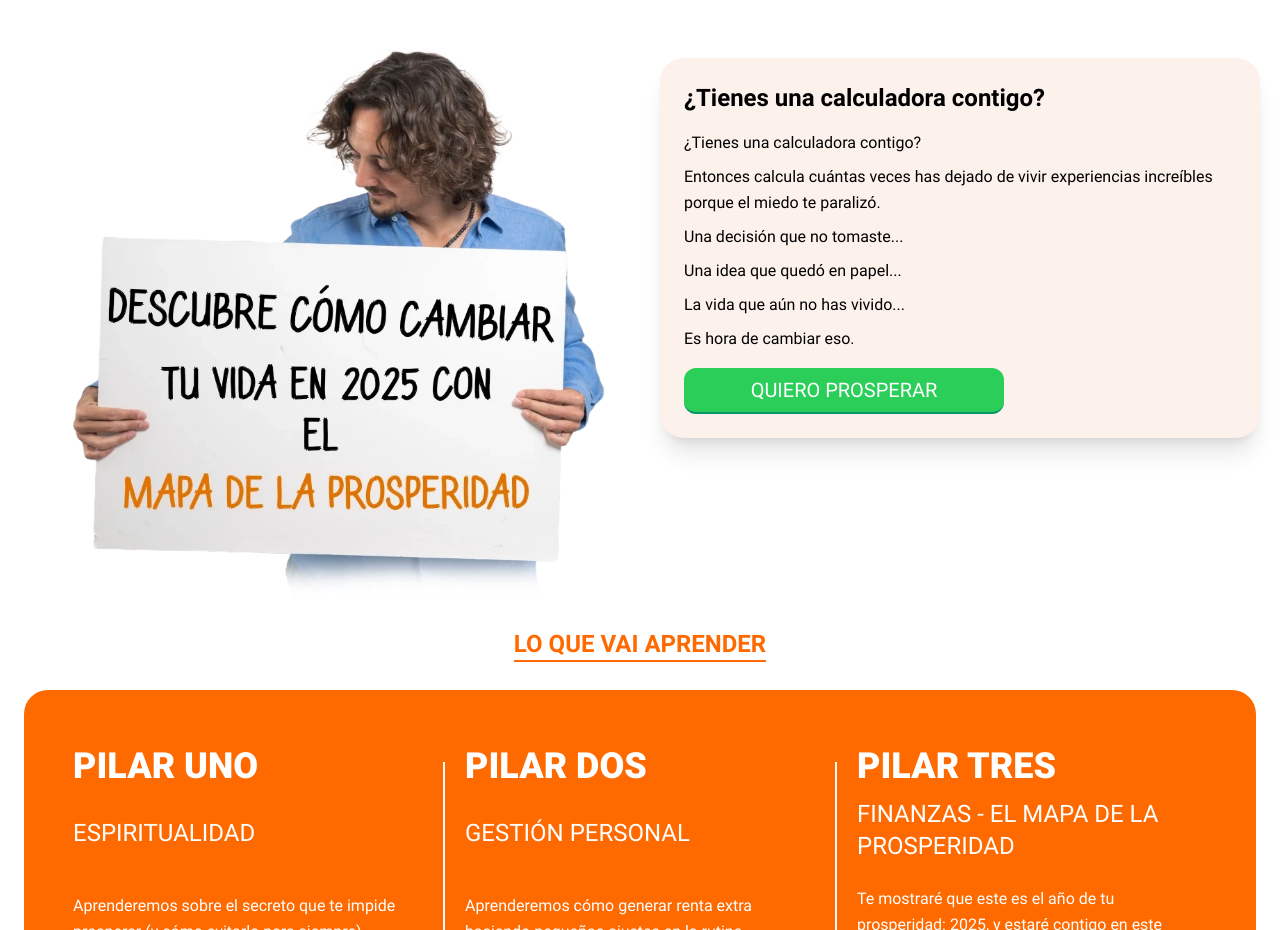
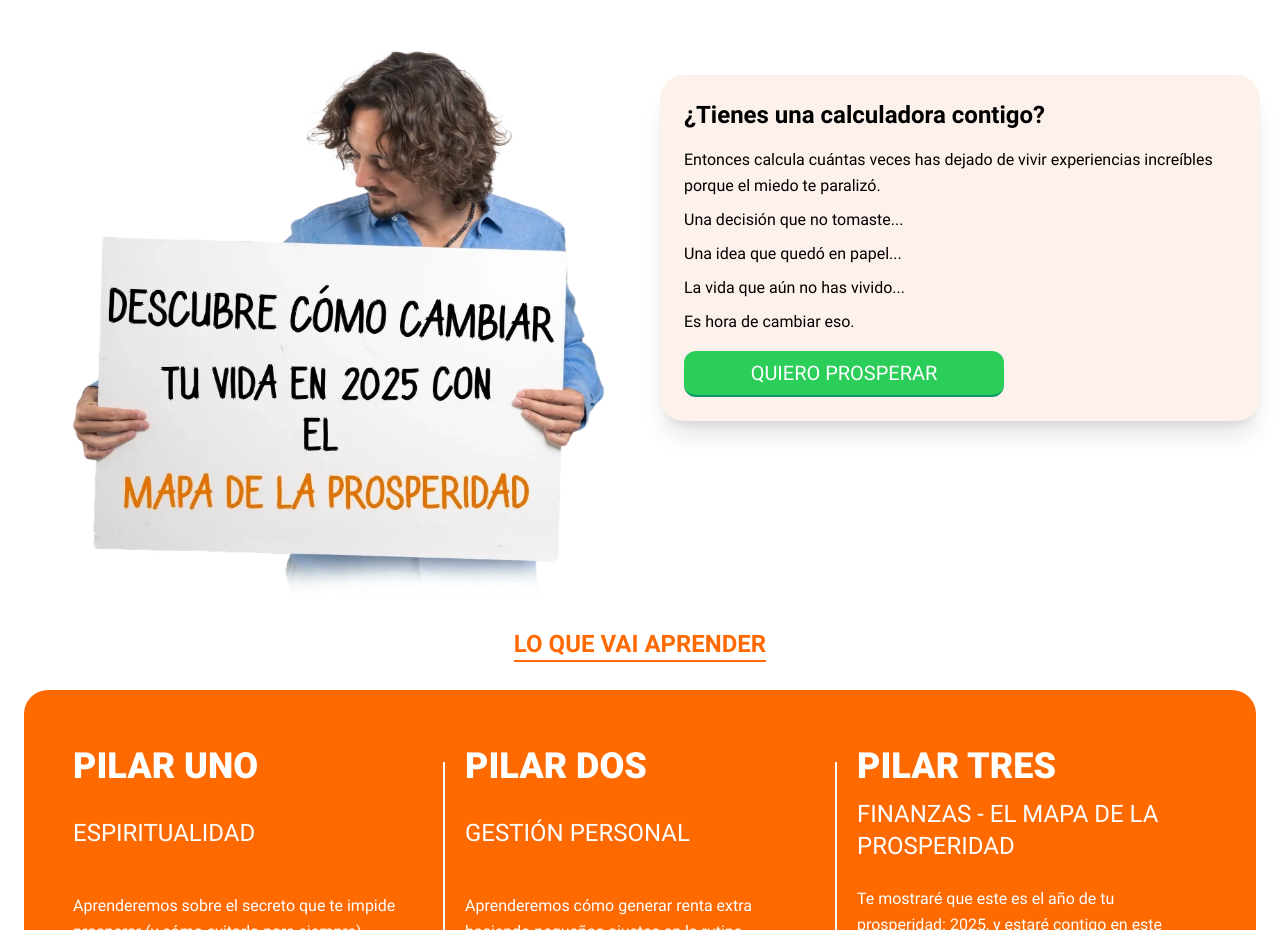
Before and after one commit to zabuzadev/LZTO-FEDE-FEV, a website: page registro-v2/index.html in a window 1280 px wide. Shown: the part 920-1850 px from the top of the page. Drawn offline with Linux system fonts and the light colour scheme.

Commit message:
eu acho que não comitei

```diff
--- a/registro-v2/index.html
+++ b/registro-v2/index.html
@@ -105,9 +105,6 @@
                 </h1>
 
                 <div class="flex flex-col gap-2">
-                    <p>
-                        ¿Tienes una calculadora contigo?
-                    </p>
 
                     <p>
                         Entonces calcula cuántas veces has dejado de vivir experiencias increíbles porque el miedo te paralizó.
```
